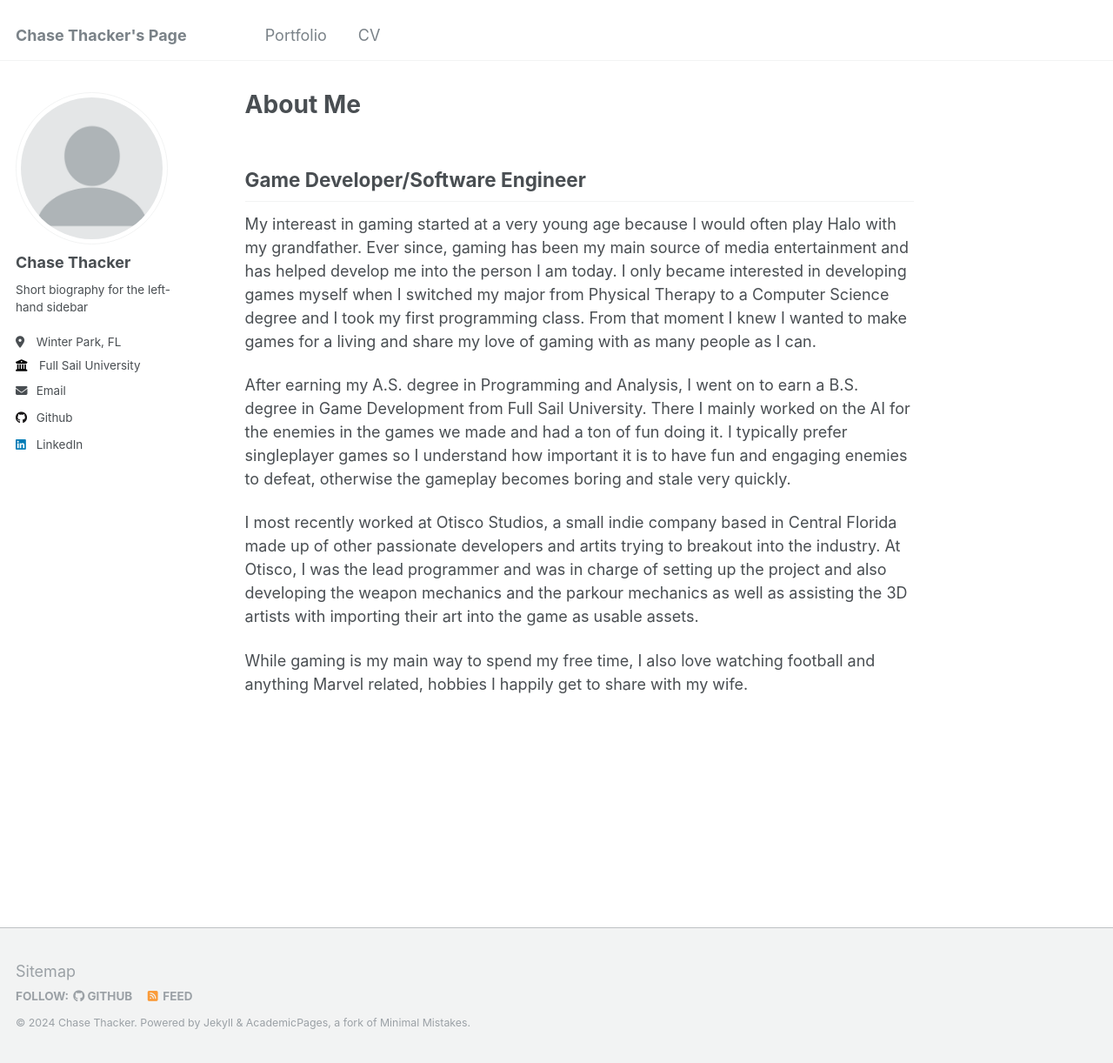
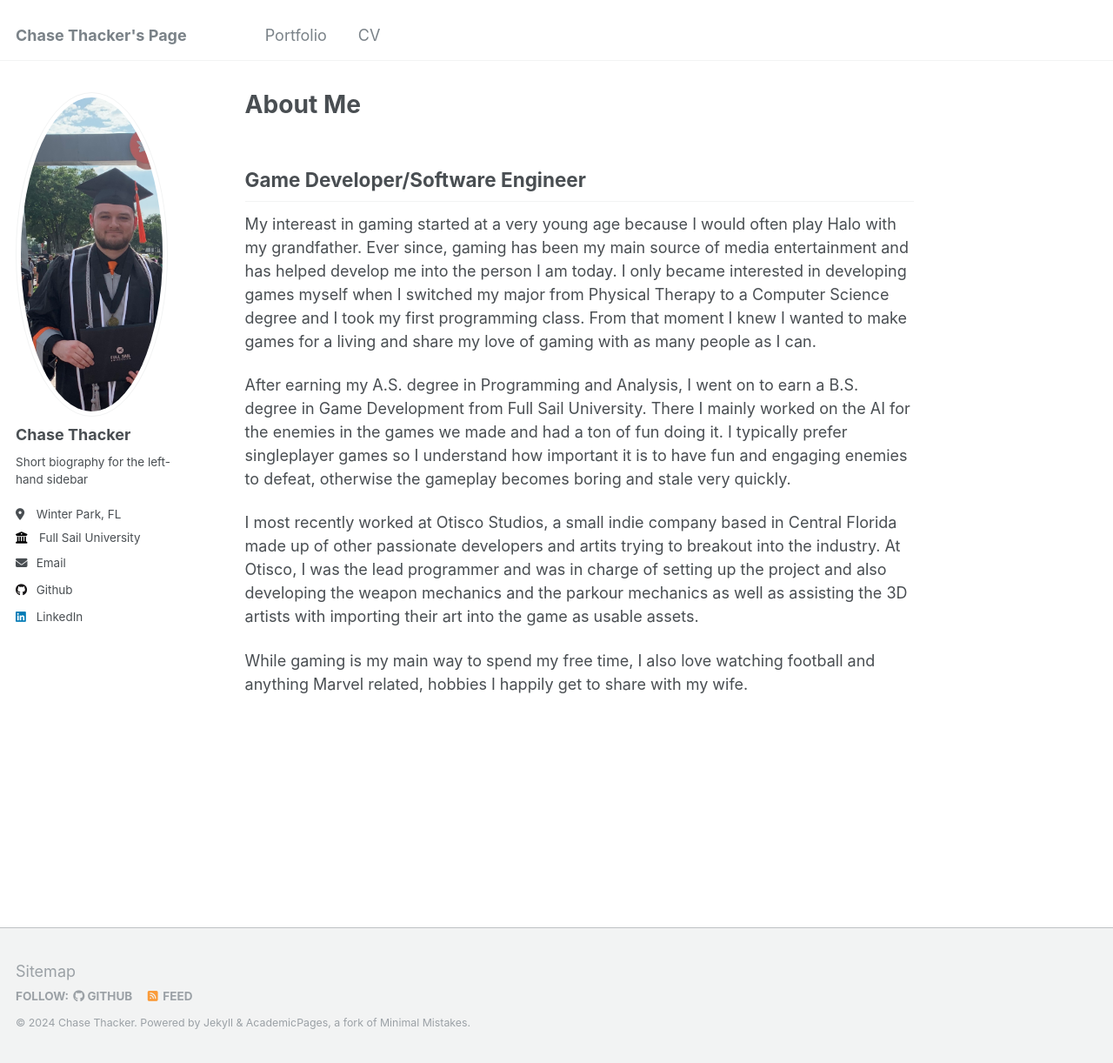
Before and after one commit to thackattack42/thackattack42.github.io, a Jekyll site: the page built from _pages/about.md, in a window 1280 px wide and 1222 px high. Shown: the whole window at 87% size. Built offline with Jekyll 4.4.1, drawn with Linux system fonts in a browser that asks for light colours.

Commit message:
Update _config.yml

```diff
--- a/_config.yml
+++ b/_config.yml
@@ -21,7 +21,7 @@ repository               : "academicpages/academicpages.github.io"
 #               Additional customization can be done by editing /_includes/author-profile.html
 author:
   # Biographic information
-  avatar           : "profile.png"
+  avatar           : "IMG_4620.jpeg"
   name             : "Chase Thacker"
   pronouns         : # example: "she/her"
   bio              : "Short biography for the left-hand sidebar"
```
